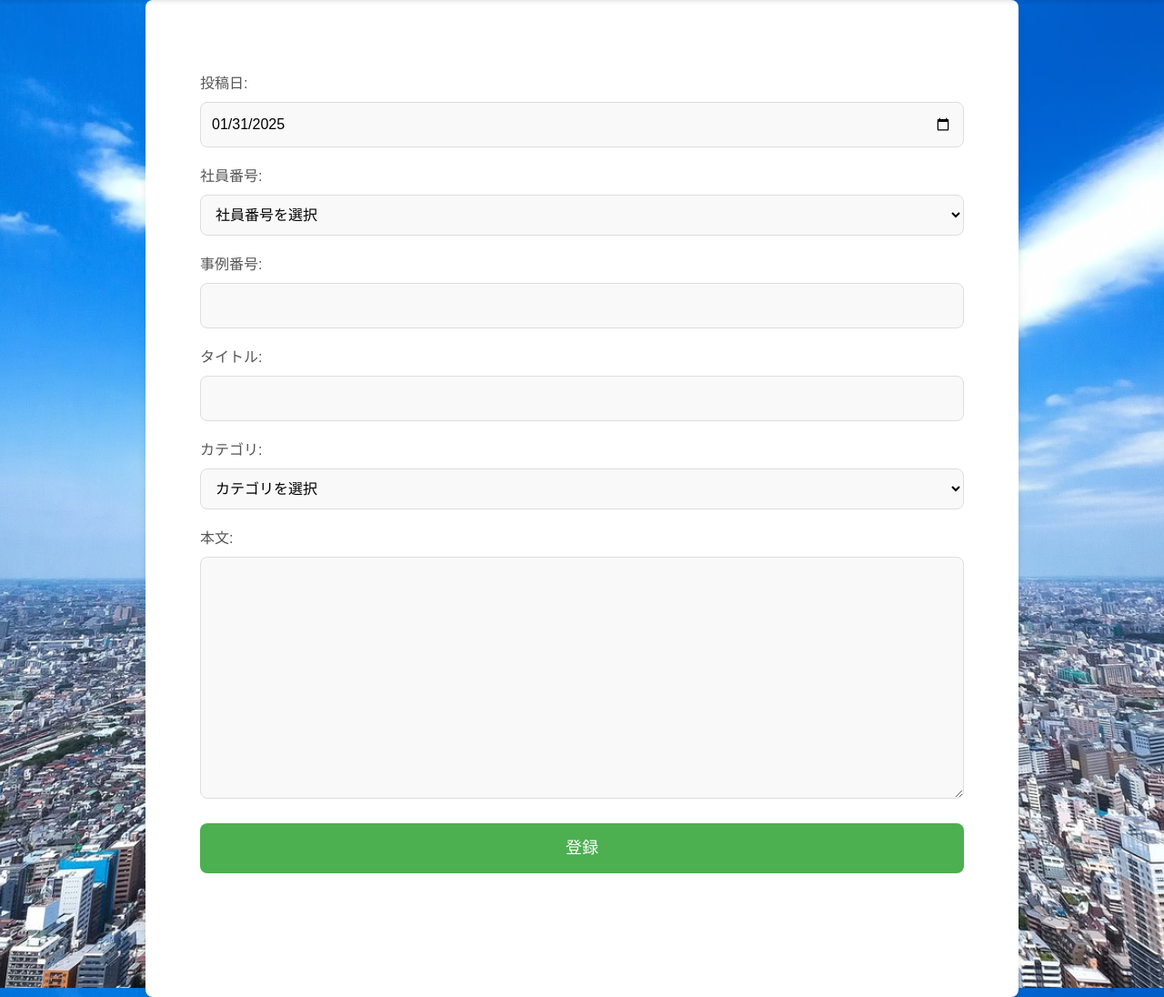
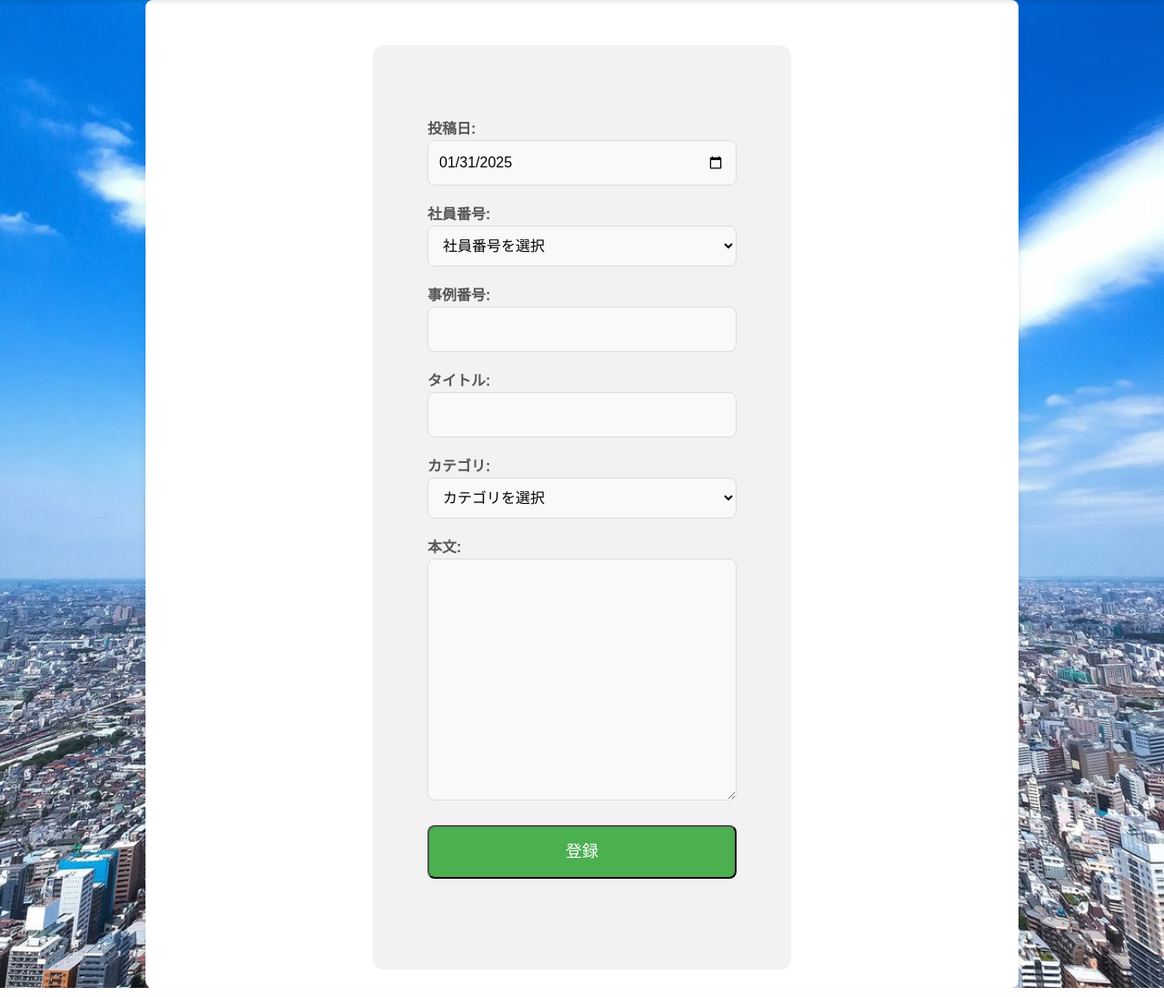
Before and after one commit to pikkoyama/hunhun, a Django app: page /guide/caseregistration/ in a window 1280 px wide. Shown: the part 66-1162 px from the top of the page at 91% size. Run offline with Django 5.2, Linux system fonts and the light colour scheme; data that the repository does not hold is empty; some libraries are stand-ins or nearby versions.

Commit message:
パペットヌンヌン

```diff
--- a/nuonproject/guide/forms.py
+++ b/nuonproject/guide/forms.py
@@ -90,12 +90,13 @@ class CommentForm(forms.ModelForm):
     case_number = forms.ModelChoiceField(
         queryset=Case.objects.all(),
         widget=forms.HiddenInput,  # 非表示フィールド
-        required=False
+        required=True  # 必須に変更
     )
     number = forms.ModelChoiceField(
         queryset=CustomUser.objects.all(),
         label="社員番号",
-        empty_label="社員番号を選択"
+        empty_label="社員番号を選択",
+        widget=forms.HiddenInput  # 非表示にして変更不可にする
     )
     comment = forms.CharField(
         widget=forms.Textarea,
@@ -110,7 +111,8 @@ class CommentForm(forms.ModelForm):
         user = kwargs.pop('user', None)  # ビューから渡されるユーザー情報
         super().__init__(*args, **kwargs)
         if user:
-            self.fields['number'].initial = user.number  # 初期値にログインユーザーを設定
+            self.fields['number'].initial = user  # 初期値にログインユーザーを設定
+        self.fields['number'].widget.attrs['readonly'] = True  # 社員番号は読み取り専用にする
 
     def clean_number(self):
         """numberフィールドのバリデーションを修正"""
@@ -133,3 +135,7 @@ class CommentForm(forms.ModelForm):
             return CustomUser.objects.get(number=number)  # 数値のみで検索
         except CustomUser.DoesNotExist:
             raise ValidationError(f"指定された社員番号のユーザーが存在しません。（入力: {number}）")
+    def clean_number(self):
+        """numberフィールドのバリデーションを修正"""
+        # ユーザーが何か入力した場合でも、ログインユーザーの社員番号を使用する
+        return self.fields['number'].initial  # 自動的にログインユーザーの社員番号を使う
--- a/nuonproject/guide/templates/CaseRegistration.html
+++ b/nuonproject/guide/templates/CaseRegistration.html
@@ -1,63 +1,72 @@
-<!-- 1 -->
 {% extends "base.html" %}
 {% load static %}
 
-{%block title%}事例の登録{%endblock%}
+{% block title %}事例の登録{% endblock %}
 
-{%block css%}
+{% block css %}
     <style>
         body {
             font-family: 'Arial', sans-serif;
             margin: 0;
             padding: 0;
-            background-color: #f4f7f6;
+            background-color: #f9f9f9;
             color: #333;
             display: flex;
             flex-direction: column;
+            align-items: center;
+            height: 100vh;
+        }
+
+        .top-bar {
+            background-color: #4CAF50;
+            color: white;
+            width: 100%;
+            padding: 15px 0;
+            text-align: center;
+            font-size: 24px;
+            font-weight: bold;
+            box-shadow: 0 2px 4px rgba(0, 0, 0, 0.1);
+            position: relative;
+        }
+
+        .container {
+            display: flex;
             justify-content: center;
             align-items: center;
-            height: 100%; /* 修正: bodyの高さを100%に */
-            box-sizing: border-box;
+            margin-top: 30px;
+            width: 50%; /* 横幅を50%に設定 */
+            max-width: 900px; /* 最大横幅を900pxに設定 */
+            background-color: rgba(0, 0, 0, 0.05); /* 薄いグレーの背景色 */
+            padding: 80px 60px; /* 上下に40pxの余白を増やす */
+            border-radius: 12px;
         }
 
-        .form-container {
-            display: flex;
-            flex-direction: column;
-            justify-content: flex-start;
-            align-items: center;
+        .form-group {
+            margin-bottom: 20px;
             width: 100%;
-            max-width: 900px;
-            margin: 30px auto;
-            padding: 30px;
-            background-color: white;
-            border-radius: 12px;
-            {% comment %} box-shadow: 0 4px 8px rgba(0, 0, 0, 0.1); {% endcomment %}
         }
 
-        h1 {
-            font-size: 26px;
-            margin-bottom: 30px;
-            color: #333;
-        }
-
-        label {
+        .form-group label {
             font-size: 16px;
-            margin-bottom: 8px;
+            font-weight: bold;
             color: #555;
         }
 
-        .form-container input, .form-container select, .form-container textarea {
+        .form-group input,
+        .form-group select,
+        .form-group textarea {
             width: 100%;
             padding: 12px;
-            margin-bottom: 20px;
             font-size: 16px;
+            border-radius: 8px;
             border: 1px solid #ddd;
-            border-radius: 8px;
             background-color: #f9f9f9;
             transition: border-color 0.3s ease;
         }
 
-        .form-container input:focus, .form-container select:focus, .form-container textarea:focus {
+        .form-group input:focus,
+        .form-group select:focus,
+        .form-group textarea:focus {
             border-color: #4CAF50;
             outline: none;
             background-color: #fff;
@@ -66,7 +75,6 @@
         .btn-next {
             background-color: #4CAF50;
             color: white;
-            border: none;
             padding: 14px 24px;
             font-size: 18px;
             cursor: pointer;
@@ -80,86 +88,53 @@
             background-color: #45a049;
             transform: translateY(-2px);
         }
+    </style>
+{% endblock %}
 
-        .alert-message {
-            background-color: #aee1f2;
-            color: black;
-            padding: 15px;
-            border-radius: 5px;
-            font-size: 16px;
-            text-align: center;
-            position: fixed;
-            bottom: 0;
-            left: 0;
-            width: 100%;
-            z-index: 9999;
-            display: none;
-            opacity: 0;
-            animation: fadeInOut 6s forwards;
-        }
+{% block headertitle %}事例の登録{% endblock %}
 
-        @keyframes fadeInOut {
-            0% {
-                opacity: 0;
-                bottom: -50px;
-            }
-            10% {
-                opacity: 1;
-                bottom: 0;
-            }
-            80% {
-                opacity: 1;
-                bottom: 0;
-            }
-            100% {
-                opacity: 0;
-                bottom: -50px;
-            }
-        }
-    </style>
-{%endblock%}
-{% block headertitle %}事例の登録{% endblock %}
-{% block backform %}<button type="button" class="header-button" onclick="location.href='{% url 'guide:guidetop' %}';">戻る</button>{%endblock%}
-{%block main%}
-<body>
+{% block backform %}
+    <button type="button" class="header-button" onclick="location.href='{% url 'guide:guidetop' %}';">戻る</button>
+{% endblock %}
+
+{% block main %}
+    <div class="container">
         <div class="form-container">
             <form method="post">
                 {% csrf_token %}
 
+                <div class="form-group">
                     <label for="post_date">投稿日:</label>
                     {{ form.post_date }}
+                </div>
 
+                <div class="form-group">
                     <label for="number">社員番号:</label>
                     {{ form.number }}
+                </div>
 
+                <div class="form-group">
                     <label for="case_number">事例番号:</label>
                     {{ form.case_number }}
+                </div>
 
+                <div class="form-group">
                     <label for="title">タイトル:</label>
                     {{ form.title }}
+                </div>
 
+                <div class="form-group">
                     <label for="category">カテゴリ:</label>
                     {{ form.category }}
+                </div>
 
+                <div class="form-group">
                     <label for="content">本文:</label>
                     {{ form.main }}
+                </div>
 
                 <button type="submit" class="btn-next">登録</button>
             </form>
         </div>
-
-    {% if messages %}
-        <div class="alert-message" id="alertMessage">
-            {% for message in messages %}
-                {{ message }}
-            {% endfor %}
     </div>
-        <script>
-            window.onload = function() {
-                var message = document.getElementById("alertMessage");
-                message.style.display = "block";
-            };
-        </script>
-    {% endif %}
-</body>
-{%endblock%}
+{% endblock %}
--- a/nuonproject/guide/urls.py
+++ b/nuonproject/guide/urls.py
@@ -2,7 +2,7 @@
 from django.urls import path
 from . import views
 from django.urls import path
-from .views import AuthorizeCaseView, QRCodeView
+from .views import AuthorizeCaseView, QRCodeView,CaseListView
 
 app_name = 'guide'
 
@@ -10,6 +10,7 @@ app_name = 'guide'
 # 1/8小山-----------------------------------------------
 urlpatterns = [
     path('caselist/', views.CaseListView.as_view(), name='caselist'),
+    path('caselist/<int:case_id>/', CaseListView.comment_view, name='comment_view'),
     path('caseregistration/', views.CaseRegistrationView.as_view(), name='caseregistration'),
     # path('selectpref/', views.SelectPrefView.as_view(), name='selectpref'),
     path('guidancepindelete/', views.GuidancePinDeleteView.as_view(), name='guidancepindelete'),
--- a/nuonproject/guide/views.py
+++ b/nuonproject/guide/views.py
@@ -41,18 +41,23 @@ class CaseListView(FormView):
         return kwargs
 
     def comment_view(request, case_id):
-        case = get_object_or_404(Case, id=case_id)  # `case_number` を取得
+        case = get_object_or_404(Case, id=case_id)  # case_idを使ってCaseオブジェクトを取得
+
         if request.method == 'POST':
             form = CommentForm(request.POST, user=request.user)
+            form.fields['case_number'].initial = case  # ここでcase_numberをフォームにセット
+
             if form.is_valid():
+                # フォームが有効ならコメントを保存
                 comment = form.save(commit=False)
-                comment.case_number = case  # `case_number` を自動設定
+                comment.number = request.user  # コメントを投稿したユーザーをセット
                 comment.save()
-                return redirect('success_url')  # 成功時のリダイレクト先を指定
+                return redirect('guide:comment_view')  # 成功後、事例一覧にリダイレクト
         else:
             form = CommentForm(user=request.user)
+            form.fields['case_number'].initial = case  # 初期値としてcase_numberをセット
 
-        return render(request, 'template_name.html', {'form': form, 'case': case})
+        return render(request, 'comment_form.html', {'form': form, 'case': case})
 
     def form_valid(self, form):
         messages.success(self.request, '事例が登録されました')
```
Also changed, not shown: nuonproject/guide/templates/CaseList.html (+27 -17 lines). Lines whose indentation alone changed are shown as unchanged.
